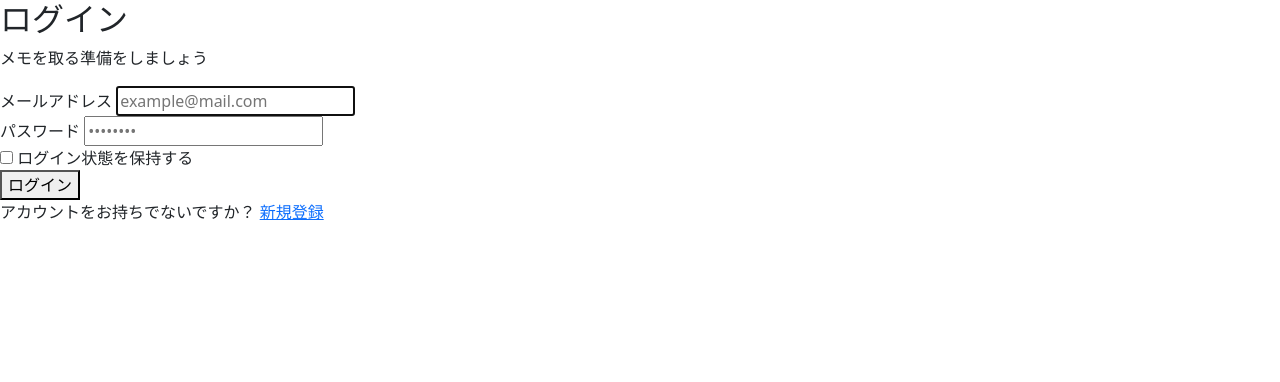
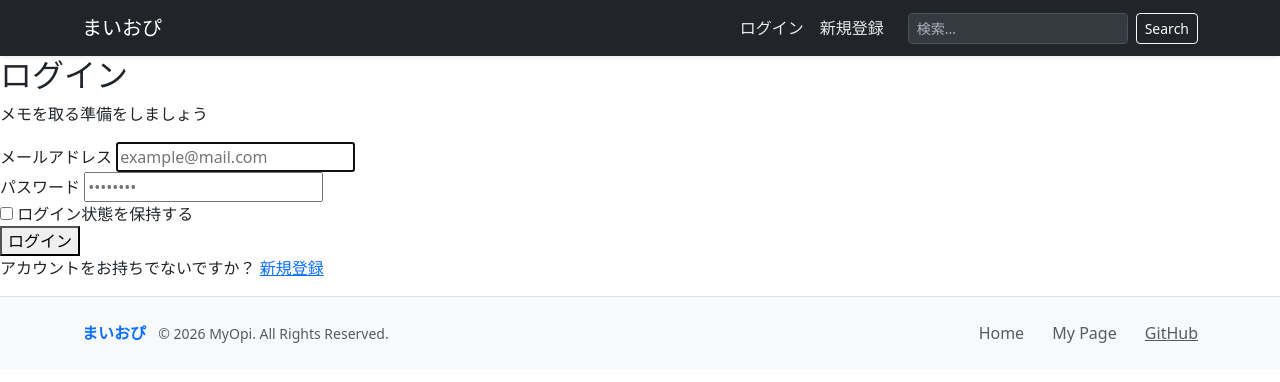
Before and after one commit to tahira1321/myopi, a Flask app: page /login in a window 1280 px wide. Shown: the top 382 px of the page. Run offline with Flask 3, Linux system fonts and the light colour scheme; parts of the project's set-up code (start-up, migrations or seed data) failed here and were passed over.

Commit message:
外観の調整

```diff
--- a/project/db/init.sql
+++ b/project/db/init.sql
@@ -8,7 +8,7 @@ USE project_db;
 -- ====================
 -- 2. Table Definition (テーブル作成)
 -- ====================
-CREATE TABLE IF NOT EXISTS memos (
+CREATE TABLE IF NOT EXISTS opinions (
     id INT AUTO_INCREMENT PRIMARY KEY,
     title TEXT NOT NULL,
     content TEXT NOT NULL,
@@ -24,7 +24,7 @@ CREATE TABLE IF NOT EXISTS memos (
 -- 3. Initial Data (サンプルデータ)
 -- ====================
 -- 動作確認用の初期データ（最初の1件目）
-INSERT INTO memos (title, content, question_date, status)
+INSERT INTO opinions (title, content, question_date, status)
 VALUES (
     '開発スタート',
     '今日からメモアプリの開発を開始しました。',
--- a/project/main.py
+++ b/project/main.py
@@ -93,6 +93,7 @@ def index():
 
 # --- Edit ---
 @main.route('/edit/<int:opinion_id>', methods=['GET', 'POST'])
+@login_required
 def edit_opinion(opinion_id):
     # get opinion's id
     opinion = Opinion.get_by_id(opinion_id)
@@ -109,12 +110,12 @@ def edit_opinion(opinion_id):
         opinion.question_date = request.form.get('question_date')
 
         # Save
-        opiniom.save()
+        opinion.save()
         flash("メモを更新しました", "success")
         return redirect(url_for('main.index'))
 
     # case GET
-    return render_template('edit.html', opinion=opiniom)
+    return render_template('edit.html', opinion=opinion)
 
 # --- Delete ---
 @main.route('/delete/<int:opinion_id>')
--- a/project/static/css/style.css
+++ b/project/static/css/style.css
@@ -0,0 +1,29 @@
+/* 検索窓をダークモード風に馴染ませる */
+.navbar .form-control-sm {
+    background-color: #343a40; /* 背景に近いダークグレー */
+    border: 1px solid #495057;   /* 枠線も目立たせない */
+    color: #f8f9fa;             /* 入力する文字は白 */
+}
+
+/* 入力中の色（フォーカス時） */
+.navbar .form-control-sm:focus {
+    background-color: #495057;
+    border-color: #0d6efd;      /* どこを触っているか分かるように青く光る */
+    color: #fff;
+    box-shadow: none;           /* 余計な光をカット */
+}
+
+/* プレースホルダー（検索...の文字）の色 */
+.navbar .form-control-sm::placeholder {
+    color: #adb5bd;
+}
+
+/* ナビゲーションの文字をしっかり白くする */
+.navbar-dark .navbar-nav .nav-link {
+    color: rgba(255, 255, 255, 0.9) !important;
+}
+
+/* ホバー（マウスを乗せた時）は100%の白 */
+.navbar-dark .navbar-nav .nav-link:hover {
+    color: #fff !important;
+}
--- a/project/static/js/form.js
+++ b/project/static/js/form.js
@@ -15,11 +15,11 @@ if (cancelBtn) {
 const edBtns = document.querySelectorAll('.edBtn');
 edBtns.forEach(function(Btn) {
     Btn.addEventListener('click', function() {
-        const memoId = this.getAttribute('data-id');
+        const opinionId = this.getAttribute('data-id');
         // コンソールで動作確認
-        console.log("Edit ID:", memoId);
-        if (memoId) {
-            window.location.href = "/edit/" + memoId;
+        console.log("Edit ID:", opinionId);
+        if (opinionId) {
+            window.location.href = "/edit/" + opinionId;
         }
     });
 });
@@ -28,9 +28,9 @@ edBtns.forEach(function(Btn) {
 const delBtn = document.querySelectorAll('.delBtn');
 delBtn.forEach(function(Btn) {
     Btn.addEventListener('click', function() {
-        const memoId = this.getAttribute('data-id');
+        const opinionId = this.getAttribute('data-id');
         if (confirm("本当に削除しますか？")) {
-            window.location.href = "/delete/" + memoId;
+            window.location.href = "/delete/" + opinionId;
         }
     });
 });
--- a/project/templates/base.html
+++ b/project/templates/base.html
@@ -37,6 +37,7 @@
     {% include 'includes/_footer.html' %}
 
     <!-- JavaScript -->
+    <script src="https://cdn.jsdelivr.net/npm/bootstrap@5.3.0/dist/js/bootstrap.bundle.min.js"></script>
     <script src="{{ url_for('static', filename='js/ui.js') }}"></script>
     <script src="{{ url_for('static', filename='js/navigation.js') }}"></script>
     <script src="{{ url_for('static', filename='js/form.js') }}"></script>
--- a/project/templates/edit.html
+++ b/project/templates/edit.html
@@ -8,7 +8,7 @@
 <!-- edit form -->
 <p>編集画面予定</p>
 <section class="form-container">
-    <form action="{{ url_for('main.update_memo') }}" method="post" id="memo-form">
+    <form action="{{ url_for('main.edit_opinion', opinion_id=opinion.id) }}" method="post" id="memo-form">
         <fieldset>
             <legend>メモを編集</legend>
             <input type="hidden" name="category" id="current-category" value="question">
--- a/project/templates/includes/_footer.html
+++ b/project/templates/includes/_footer.html
@@ -0,0 +1,22 @@
+<footer class="bg-light text-muted py-4 mt-auto border-top">
+    <div class="container">
+        <div class="row align-items-center">
+            <div class="col-md-6 text-center text-md-start">
+                <span class="fw-bold text-primary">まいおぴ</span>
+                <small class="ms-2">© 2026 MyOpi. All Rights Reserved.</small>
+            </div>
+
+            <div class="col-md-6 text-center text-md-end">
+                <ul class="list-inline mb-0">
+                    <li class="list-inline-item"><a href="{{ url_for('main.index') }}" class="text-decoration-none text-muted">Home</a></li>
+                    <li class="list-inline-item ms-3"><a href="#" class="text-decoration-none text-muted">My Page</a></li>
+                    <li class="list-inline-item ms-3">
+                        <a href="https://github.com/tahira1321" target="_blank" class="text-muted">
+                            GitHub
+                        </a>
+                    </li>
+                </ul>
+            </div>
+        </div> <!-- .row -->
+    </div> <!-- .container -->
+</footer>
--- a/project/templates/includes/_header.html
+++ b/project/templates/includes/_header.html
@@ -0,0 +1,43 @@
+<nav class="navbar navbar-expand-lg navbar-dark bg-dark shadow-sm">
+    <div class="container">
+        <a class="navbar-brand" href="{{ url_for('main.index') }}">まいおぴ</a>
+
+        <button class="navbar-toggler" type="button" data-bs-toggle="collapse" data-bs-target="#mainNavbar" aria-controls="mainNavbar" aria-expanded="false" aria-label="Toggle navigation">
+            <span class="navbar-toggler-icon"></span>
+        </button>
+
+        <div id="mainNavbar" class="collapse navbar-collapse">
+            <ul class="navbar-nav ms-auto ms-2 mb-lg-0">
+                {% if current_user.is_authenticated %}
+                <li class="nav-item">
+                    <a class="nav-link" href="{{ url_for('main.index') }}">ホーム</a>
+                </li>
+                <li class="nav-item">
+                    <a class="nav-link" href="#">マイページ</a>
+                </li>
+                <li class="nav-item dropdown">
+                    <a class="nav-link dropdown-toggle" href="#" id="userDropdown" role="button" data-bs-toggle="dropdown" aria-expanded="false">
+                        {{ current_user.username }}さん
+                    </a>
+                    <ul class="dropdown-menu dropdown-menu-end" aria-labelledby="userDropdown">
+                        <li><a class="dropdown-item" href="{{ url_for('main.logout') }}">ログアウト</a></li>
+                    </ul>
+                </li>
+                {% else %}
+                <li class="nav-item">
+                    <a class="nav-link" href="{{ url_for('main.login') }}">ログイン</a>
+                </li>
+                <li class="nav-item">
+                    <a class="nav-link" href="{{ url_for('main.signup') }}">新規登録</a>
+                </li>
+                {% endif %}
+            </ul>
+        </div> <!-- #mainNavbar -->
+
+        <form class="d-flex ms-lg-3" action="{{ url_for('main.index') }}" method="get">
+            <input class="form-control form-control-sm me-2" type="search" name="q" placeholder="検索..." aria-label="Search">
+            <button class="btn btn-outline-light btn-sm" type="submit">Search</button>
+        </form>
+
+    </div> <!-- .container -->
+</nav>
```
Also changed, not shown: project/templates/index.html (+82 -42 lines).
